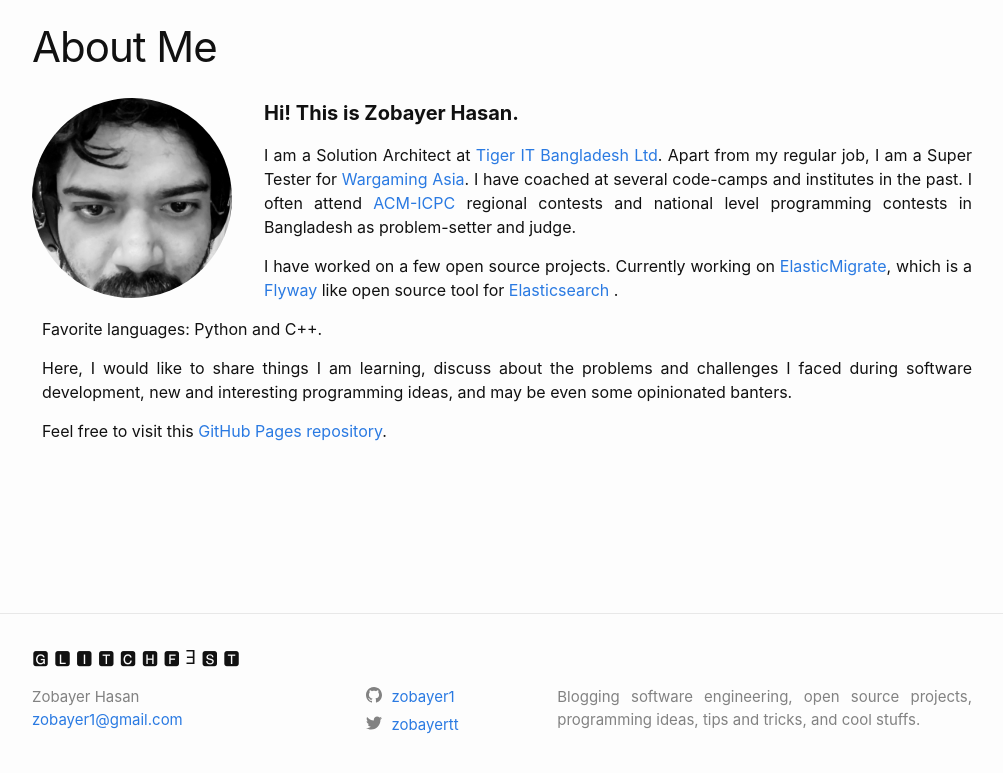
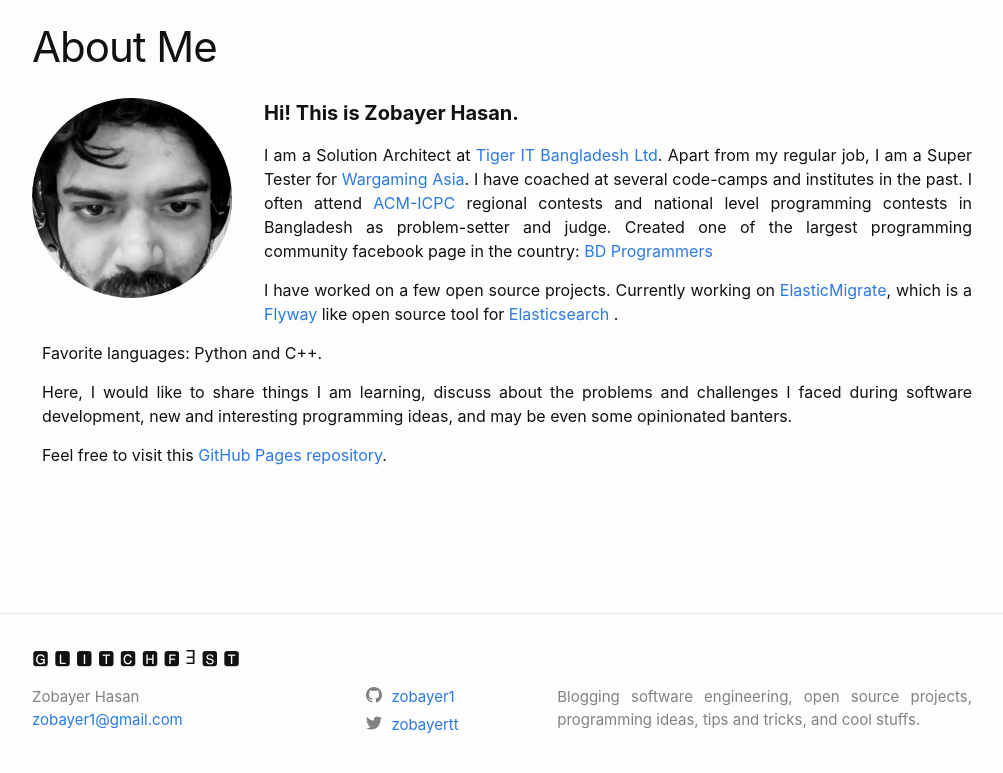
Before and after one commit to zobayer1/zobayer1.github.io, a Jekyll site: the page built from about.html, in a window 1280 px wide, cut to the strip 104-877 px from the top of the page. Shown: the whole strip, without its empty margins (138-1141 px from the left). Built offline with Jekyll 4.4.1, drawn with Linux system fonts in a browser that asks for light colours.

Commit message:
Update about me page

```diff
--- a/about.html
+++ b/about.html
@@ -32,7 +32,9 @@
     <h4><strong>Hi! This is {{site.author}}.</strong></h4>
     <p>I am a Solution Architect at <a href="http://www.tigerit.com/">Tiger IT Bangladesh Ltd</a>. Apart from my regular job, I am a Super Tester for
     <a href="https://asia.wargaming.net/en">Wargaming Asia</a>. I have coached at several code-camps and institutes in the past. I often attend
-    <a href="https://icpc.global/">ACM-ICPC</a> regional contests and national level programming contests in Bangladesh as problem-setter and judge.</p>
+    <a href="https://icpc.global/">ACM-ICPC</a> regional contests and national level programming contests in Bangladesh as problem-setter and judge.
+    Created one of the largest programming community facebook page in the country: <a href="https://web.facebook.com/groups/bd.contest.programmers/?_rdc=1&_rdr">
+    BD Programmers</a></p>
     <p>I have worked on a few open source projects. Currently working on <a href="https://github.com/zobayer1/elastic-migrate">
     ElasticMigrate</a>, which is a <a href="https://flywaydb.org/">Flyway</a> like open source tool for <a href="https://www.elastic.co/">Elasticsearch
     </a>.</p>
```
